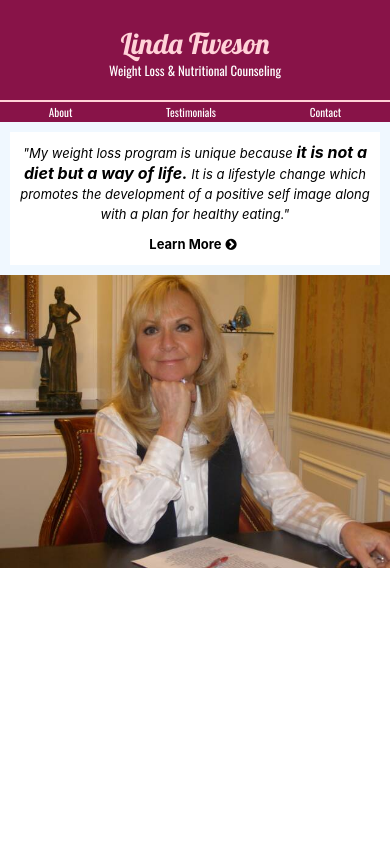
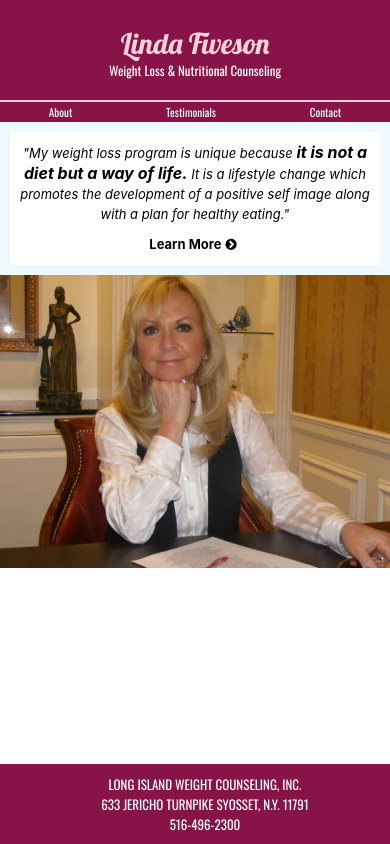
Before and after one commit to Rexman17/Nutritionist-Website, a React (Create React App) app: page / in a window 390 px wide. Built offline with nearby package versions, Linux system fonts and the light colour scheme.

Commit message:
done w mobile version of splash page

```diff
--- a/src/App.css
+++ b/src/App.css
@@ -65,3 +65,22 @@ html {
 #arrow-icon {
   margin: 4px;
 }
+
+footer {
+  background-color: #881348;
+  position: absolute;
+  bottom: 0;
+  padding: 10px;
+  text-align: center;
+  color: white;
+  width: 100%;
+}
+
+#li-weight-counseling, #footer-address-details {
+  font-family: 'Oswald', sans-serif;
+  font-size: small;
+}
+
+#footer-address-details p {
+  margin: 0;
+}
--- a/src/App.js
+++ b/src/App.js
@@ -2,6 +2,7 @@ import React from 'react';
 import './App.css';
 import Header from './components/Header'
 import NavBar from './components/NavBar'
+import Footer from './components/Footer'
 import HomePageBodyContainer from './containers/HomePageBodyContainer'
 
 function App() {
@@ -10,6 +11,7 @@ function App() {
       <Header/>
       <NavBar/>
       <HomePageBodyContainer/>
+      <Footer/>
     </div>
   );
 }
--- /dev/null
+++ b/src/components/Footer.js
@@ -0,0 +1,19 @@
+import React from 'react';
+
+const Footer = () => {
+
+  return (
+    <footer>
+      <div id="li-weight-counseling">
+        LONG ISLAND WEIGHT COUNSELING, INC.
+      </div>
+      <div id="footer-address-details">
+        633 JERICHO TURNPIKE
+        SYOSSET, N.Y. 11791
+        <p>516-496-2300</p>
+      </div>
+    </footer>
+  )
+}
+
+export default Footer;
```
